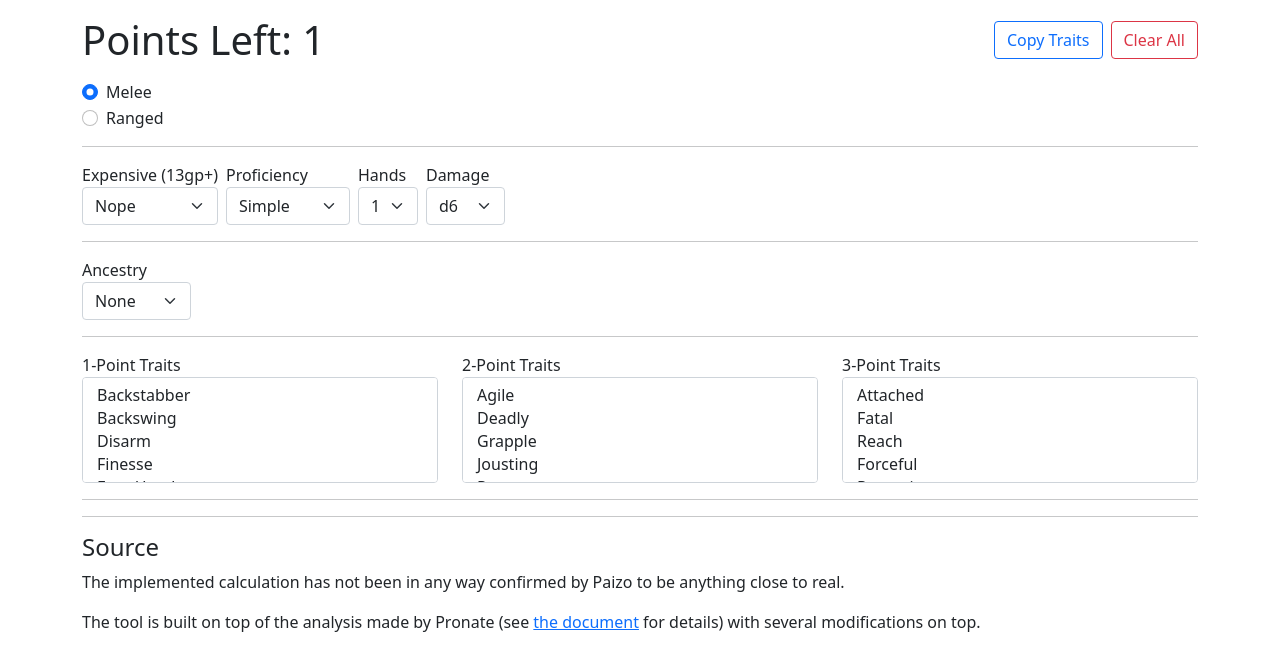
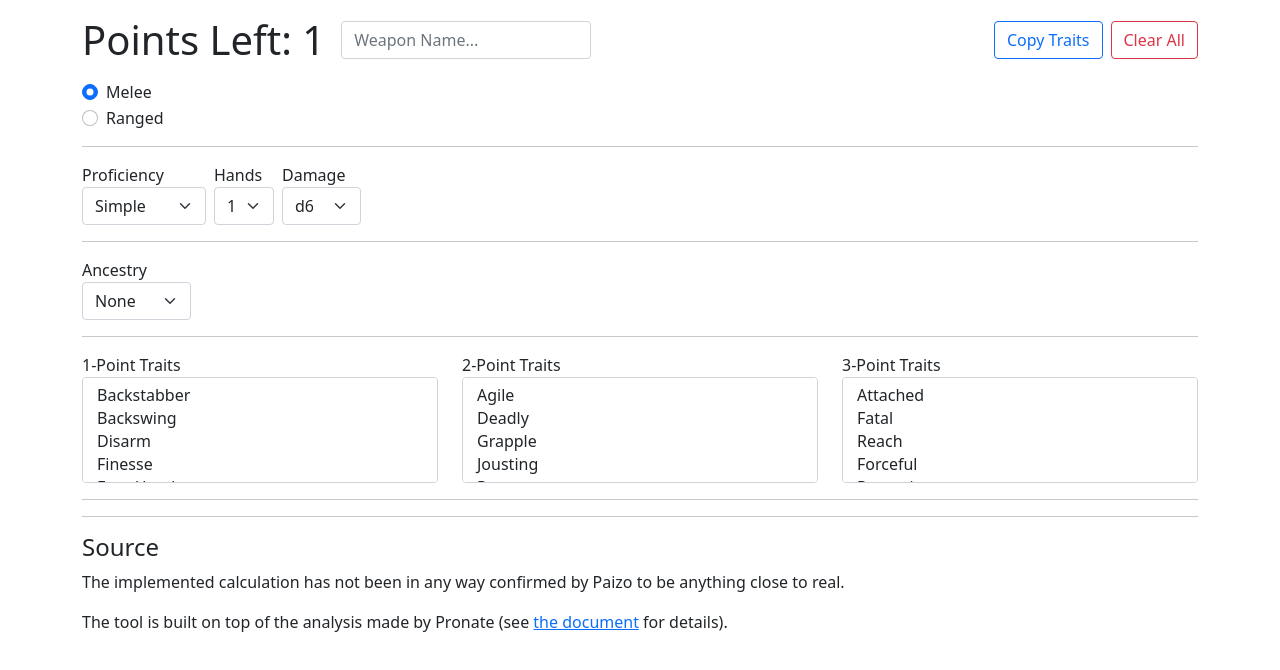
Before and after one commit to aegorsuch/PF2E-Weapon-Builder, a Vue app: page / in a window 1280 px wide. Shown: the top 670 px of the page. Built offline with nearby package versions, Linux system fonts and the light colour scheme.

Commit message:
removed expensive box

```diff
--- a/src/App.vue
+++ b/src/App.vue
@@ -2,7 +2,16 @@
   <div id="app" class="container">
     <form>
       <div class="d-flex justify-content-between align-items-center mt-3">
-        <h1 class="mb-0">Points Left: {{ total }}</h1>
+        <div class="d-flex align-items-center">
+          <h1 class="mb-0 me-3">Points Left: {{ total }}</h1>
+          <input
+            v-model="weaponName"
+            type="text"
+            class="form-control"
+            placeholder="Weapon Name..."
+            style="max-width: 250px;"
+          >
+        </div>
         <div>
           <button type="button" class="btn btn-outline-primary me-2" @click="copyToClipboard">
             Copy Traits
@@ -16,26 +25,15 @@
       <div class="mt-3">
         <div class="form-check">
           <input v-model="range" class="form-check-input" type="radio" id="range-melee" value="melee">
-          <label class="form-check-label" for="range-melee">
-            Melee
-          </label>
+          <label class="form-check-label" for="range-melee">Melee</label>
         </div>
         <div class="form-check">
           <input v-model="range" class="form-check-input" type="radio" id="range-ranged" value="ranged">
-          <label class="form-check-label" for="range-ranged">
-            Ranged
-          </label>
+          <label class="form-check-label" for="range-ranged">Ranged</label>
         </div>
       </div>
 
       <hr>
-      <label class="me-2">
-        Expensive (13gp+)
-        <select class="form-select block" v-model="adjustements.price">
-          <option :value="0">Nope</option>
-          <option :value="1">Yup</option>
-        </select>
-      </label>
       <label class="me-2">
         Proficiency
         <select class="form-select block" v-model="adjustements.proficiency">
@@ -149,7 +147,10 @@
       <div v-if="allTraits.length > 0" class="mt-4">
         <h4>Selected Traits (Alphabetical)</h4>
         <div class="d-flex flex-wrap gap-2">
-          <span v-for="(trait, index) in allTraits" :key="index" class="badge bg-primary">
+          <span v-for="(trait, index) in allTraits"
+                :key="index"
+                class="badge"
+                :class="trait === selectedAncestry ? 'bg-success' : 'bg-primary'">
             {{ trait }}
           </span>
         </div>
@@ -157,7 +158,7 @@
       <hr />
       <h4>Source</h4>
       <p>The implemented calculation has not been in any way confirmed by Paizo to be anything close to real.</p>
-      <p>The tool is built on top of the analysis made by Pronate (see <a href="https://docs.google.com/document/d/1j0uUtVcTgvn2a0oMYFKMwe_-tAPOdnFY21_0FOiX2DI/edit">the document</a> for details) with several modifications on top.</p>
+      <p>The tool is built on top of the analysis made by Pronate (see <a href="https://docs.google.com/document/d/1j0uUtVcTgvn2a0oMYFKMwe_-tAPOdnFY21_0FOiX2DI/edit" target="_blank">the document</a> for details).</p>
     </div>
   </div>
 </template>
@@ -166,6 +167,7 @@
 export default {
   name: 'App',
   data: () => ({
+    weaponName: '',
     range: 'melee',
     adjustements: {
       proficiency: 0,
@@ -173,8 +175,7 @@ export default {
       hands: 0,
       reload: 0,
       volley: 0,
-      price: 0,
-      range: 0,
+      range: 0, // Removed price
     },
     traits: {
       onePoint: [],
@@ -183,21 +184,13 @@ export default {
     },
     selectedAncestry: '',
   }),
-  created () {
-    if (window.ym) {
-      window.ym(79182352, "init", {
-        clickmap:true,
-        trackLinks:true,
-        accurateTrackBounce:true
-      });
-    }
-  },
   computed: {
     isMelee () {
       return this.range === 'melee';
     },
     total () {
-      let value = 1 + this.adjustements.proficiency + this.adjustements.die + this.adjustements.hands + this.adjustements.price
+      // Start at 1 base + proficiency + die + hands
+      let value = 1 + this.adjustements.proficiency + this.adjustements.die + this.adjustements.hands
       if(!this.isMelee) {
         value =  value - 3 + this.adjustements.reload + this.adjustements.volley + this.adjustements.range
       }
@@ -218,6 +211,7 @@ export default {
   },
   methods: {
     resetBuilder() {
+      this.weaponName = '';
       this.range = 'melee';
       this.selectedAncestry = '';
       this.adjustements = {
@@ -226,7 +220,6 @@ export default {
         hands: 0,
         reload: 0,
         volley: 0,
-        price: 0,
         range: 0,
       };
       this.traits = {
@@ -236,15 +229,17 @@ export default {
       };
     },
     copyToClipboard() {
-      const textToCopy = this.allTraits.join(", ");
-
-      if (textToCopy === "") {
+      const traitString = this.allTraits.join(", ");
+      if (traitString === "") {
         alert("No traits selected to copy!");
         return;
       }
+      const textToCopy = this.weaponName
+        ? `${this.weaponName}: ${traitString}`
+        : traitString;
 
       navigator.clipboard.writeText(textToCopy).then(() => {
-        alert("Traits copied to clipboard!");
+        alert(`Copied to clipboard: ${textToCopy}`);
       }).catch(err => {
         console.error('Could not copy text: ', err);
       });
```
